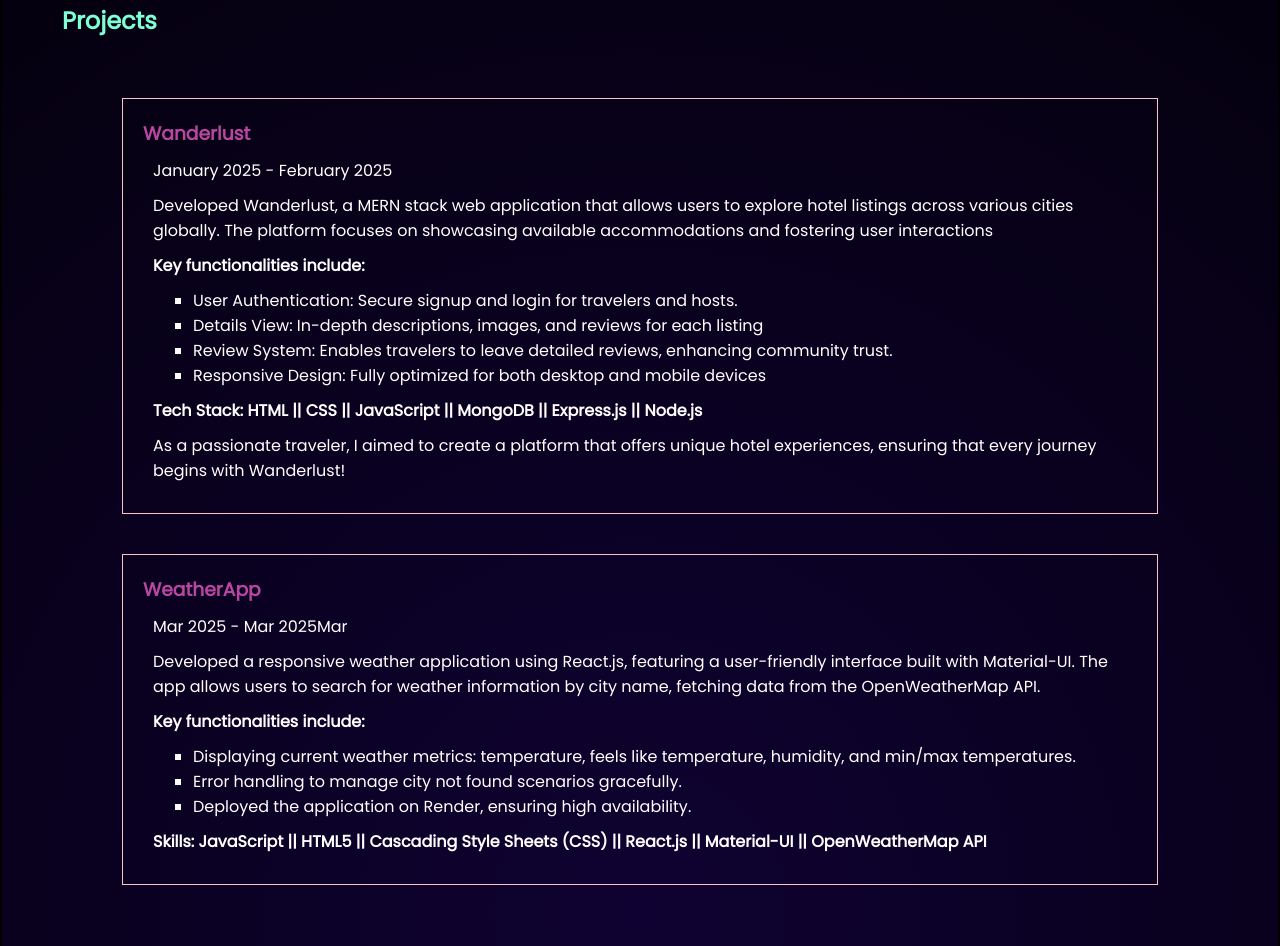
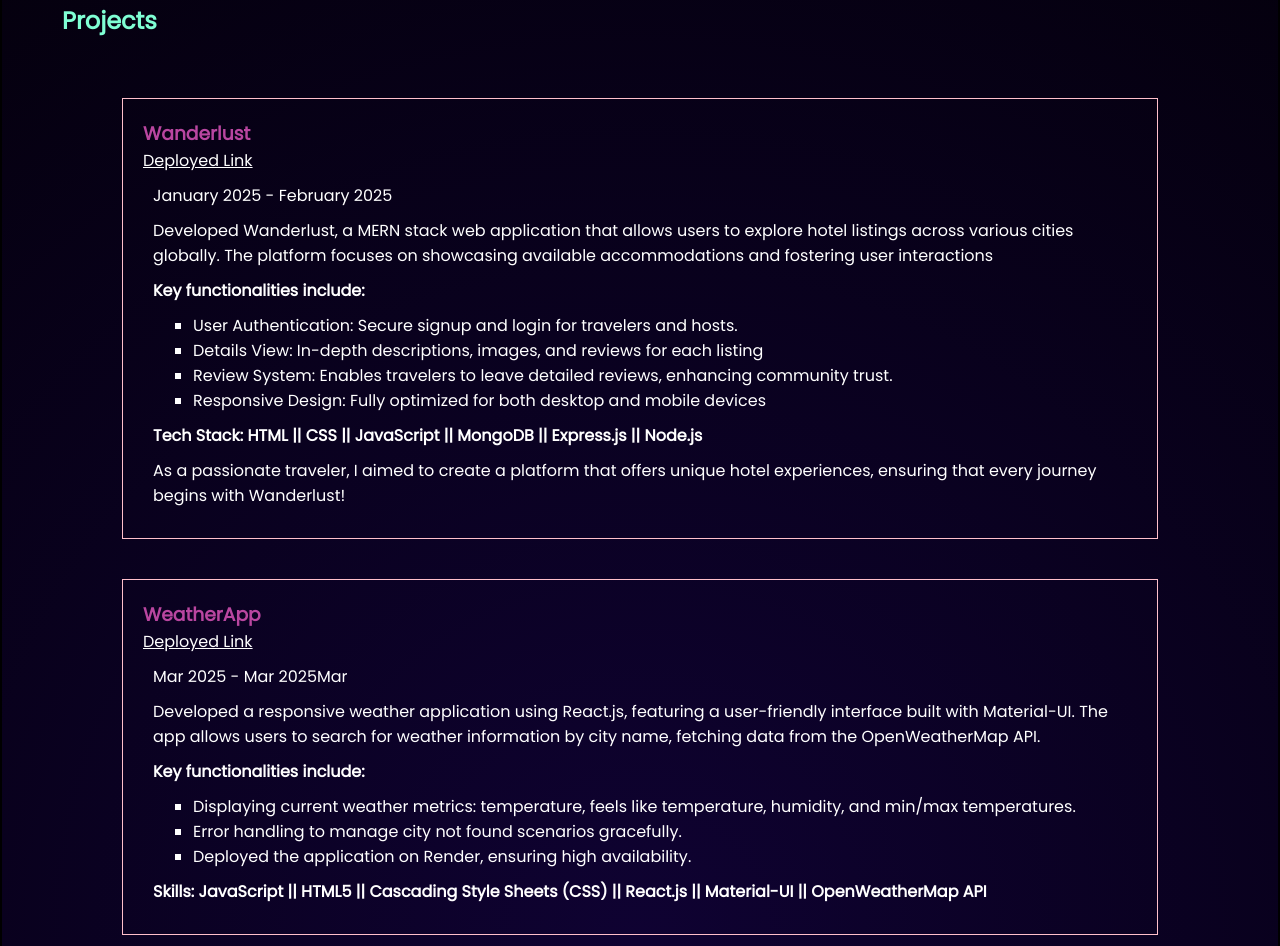
Before and after one commit to SaloniPatil7/Portfolio, a plain HTML site: page index.html in a window 1280 px wide. Shown: the part 1342-2288 px from the top of the page. Drawn offline with Linux system fonts and the light colour scheme.

Commit message:
add deployed link of projects

```diff
--- a/index.html
+++ b/index.html
@@ -100,6 +100,7 @@
                 <div class="cover">
                     <div class="project">
                         <h3> Wanderlust</h3>
+                        <a href="https://wanderlust-project-1-xgvk.onrender.com/listings">Deployed Link</a>
                         <p>January 2025 - February 2025</p>
                         <p>
                             Developed Wanderlust, a MERN stack web application that allows users to explore hotel
@@ -131,7 +132,9 @@
 
 
                     <div class="project">
+
                         <h3> WeatherApp</h3>
+                        <a href="https://weather-app-xawo.onrender.com/">Deployed Link</a>
                         <p>Mar 2025 - Mar 2025Mar</p>
                         <p>
                             Developed a responsive weather application using React.js, featuring a user-friendly
--- a/styles.css
+++ b/styles.css
@@ -332,7 +332,10 @@
     flex-wrap: wrap;
 
 }
-
+.project a{
+    text-decoration: underline;
+    color: white;
+}
 
 
 
```
